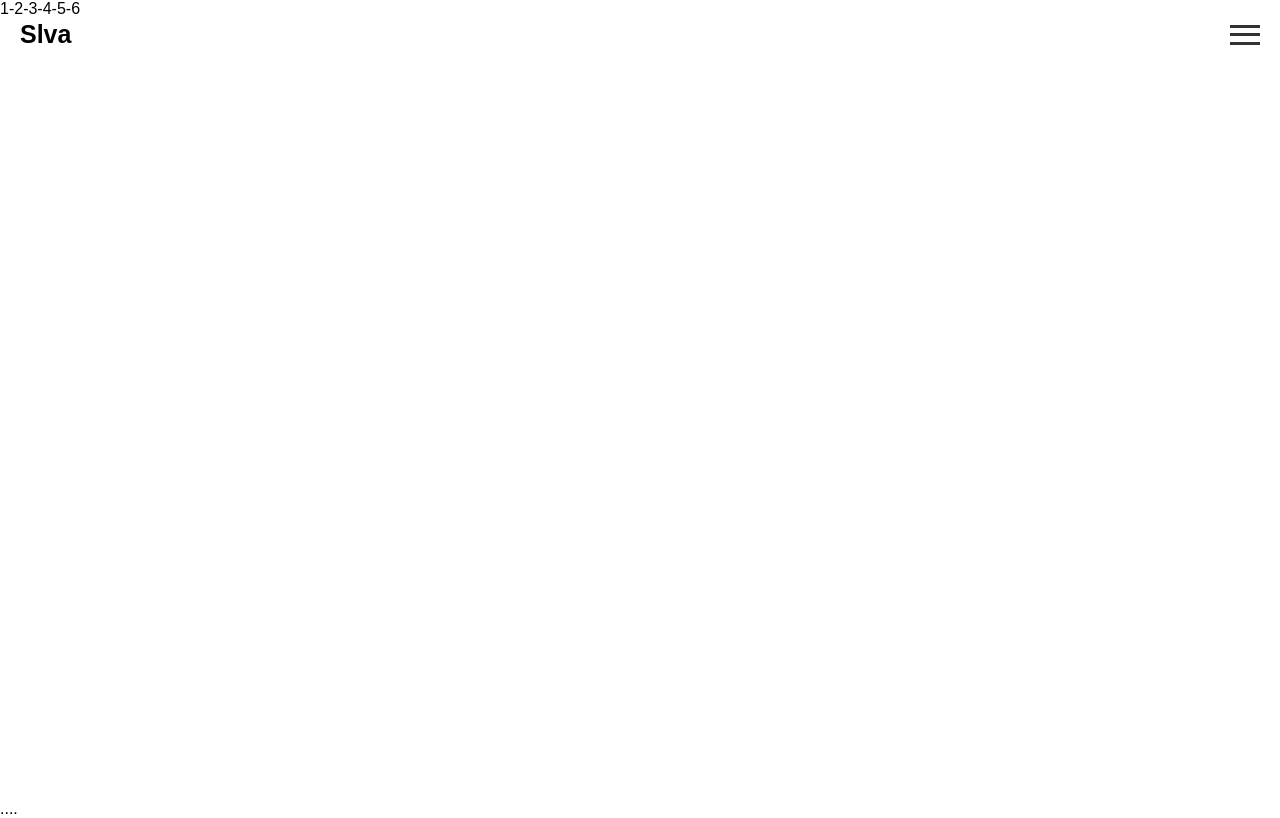
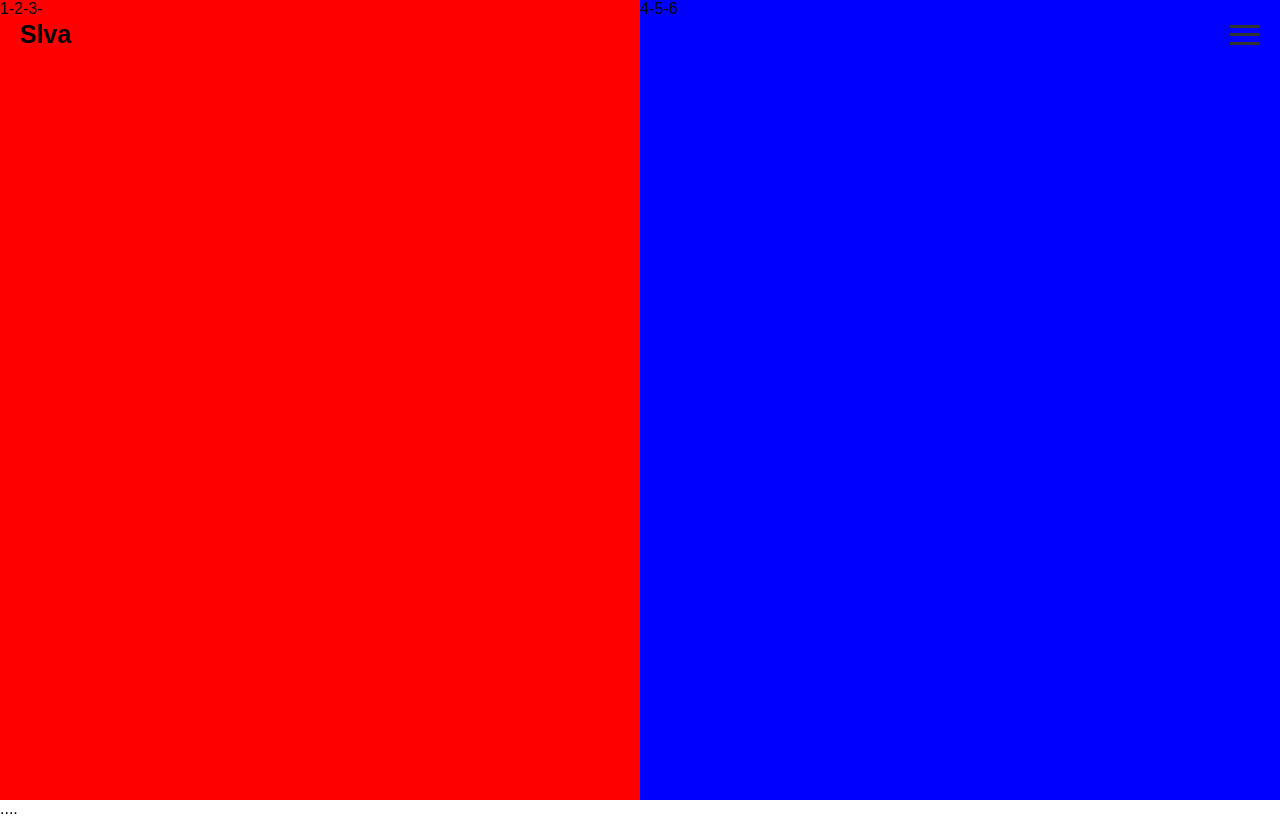
Before and after one commit to Johnhelder/portfolio, a plain HTML site: page index.html in a window 1280 px wide. Drawn offline with Linux system fonts and the light colour scheme.

Commit message:
Estilizando o container

```diff
--- a/assets/css/style.css
+++ b/assets/css/style.css
@@ -36,3 +36,13 @@ header .menu-line{
   display: flex;
   height: 100vh;
 }
+
+.container .leftside{
+  flex: 1;
+  background-color: #ff0000;
+}
+
+.container .rightside{
+  flex: 1;
+  background-color: #0000ff;
+}
```
